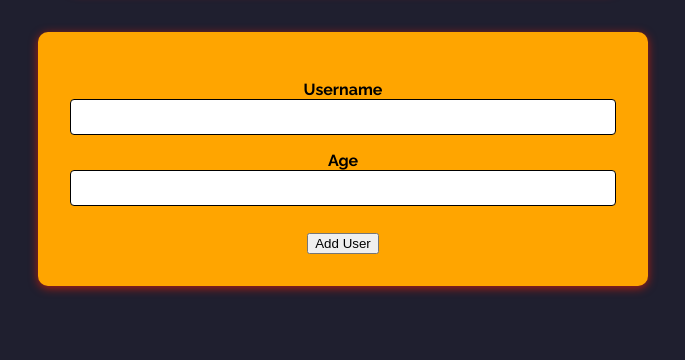
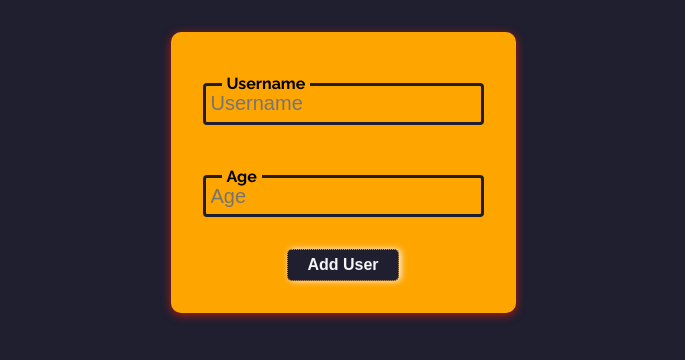
Before and after one commit to sherylbee/oh-crud, a React (Create React App) app: page / in a window 1280 px wide. Shown: the top 360 px of the page, without its empty margins (297-982 px from the left). Built offline with nearby package versions, Linux system fonts and the light colour scheme.

Commit message:
make it prettier

```diff
--- a/src/Components/App.js
+++ b/src/Components/App.js
@@ -37,8 +37,10 @@ function Modal({type, open, close, term}){
         <h1>You're about to toast this user!!!</h1>
         <br />
         <h3>...you cool with that?</h3>
-        <button className='yup' onClick={()=>dismissModal('y')}>Yup</button>
-        <button className='nope' onClick={()=>dismissModal('n')}>Nope</button>
+        <div className="button-wrapper">
+          <button className='yup' onClick={()=>dismissModal('y')}>Yup</button>
+          <button className='nope' onClick={()=>dismissModal('n')}>Nope</button>
+        </div>
       </div>
     </Card>
 
--- a/src/Components/UI/Card.css
+++ b/src/Components/UI/Card.css
@@ -27,6 +27,7 @@
     animation: slideDown 1s cubic-bezier(0.68,-0.55,0.51,1.33);
     /* animation: slideDown 1s cubic-bezier(0.15,-0.85,0.51,1.43); */
     animation-fill-mode: forwards;
+    z-index: 10;
 }
 
 @keyframes slideDown {
--- a/src/Components/Users/AddUser.css
+++ b/src/Components/Users/AddUser.css
@@ -1,15 +1,88 @@
+.input{
+    margin-bottom: 2em;
+}
+
 input {
+    background: orange;
     border-radius: 4px;
-    border: 1px solid;
+    border: 3px solid #1F1F2F;
     height: 2rem;
     width: -webkit-fill-available;
 }
 
-input#age{
+/* input#age {
     margin-bottom: 2em;
-}
+} */
 
 label {
     display: inline-block;
     margin-top: 1em;
 }
+.input.age::before{
+    content: 'Age';
+}
+.input.username::before{
+    content: 'Username';
+}
+
+.input::before {
+    position: relative;
+    height: 8.5px;
+    background-color: orange;
+    display: inherit;
+    width: -moz-fit-content;
+    width: fit-content;
+    top: 5px;
+    left: 19px;
+    padding: 5px;
+}
+input:focus, :focus-visible{
+    outline-width: 4px;
+    outline-offset: -3px;
+    outline-color: rgba(255, 255, 0, 0.316);
+    outline-style: solid;
+    border: none;
+    padding: 4px 7px;
+    width: -moz-fit-content;
+    width: fit-content;
+}
+
+.input:focus-within::before{
+    transform: translateY(-20px);
+    /* color: rgba(0, 0, 0, 0); */
+    color: rgba(255, 255, 0, 0.316);
+    /* background-color: rgba(0, 0, 0, 0); */
+    transition: all .5s;
+
+}
+/* Change the white to any color */
+input:-webkit-autofill,
+input:-webkit-autofill:hover,
+input:-webkit-autofill:focus,
+input:-webkit-autofill:active{
+    -webkit-box-shadow: 0 0 0 30px orange inset !important;
+}
+
+input
+{
+    font-size:20px;
+    padding: 2px 5px;
+}
+
+button{
+    width: 7rem;
+    height: 2rem;
+    font-size: 1em;
+    background-color: #1F1F2F;
+    border: .1px dotted #d5a357;
+    border-radius: 5px;
+    box-shadow: 2px 0px 6px 0px whitesmoke;
+    color: whitesmoke;
+    font-weight: bold;
+    cursor: pointer;
+}
+
+button:active{
+    opacity: .8;
+    transform: scale(95%);
+}
--- a/src/Components/Users/AddUser.js
+++ b/src/Components/Users/AddUser.js
@@ -19,11 +19,17 @@ const AddUser = ({users, onAddUser})=>{
     return(
         <form onSubmit={addUserHandler}>
 
-            <label htmlFor="username">Username</label>
-            <input value={user?.username} type="text" id="username" onChange={(e)=>{return updateUser(e.target)}}/>
+            {/* <label htmlFor="username">Username</label> */}
+            <div className="input username">
+                <input placeholder="Username" value={user?.username} type="text" id="username" onChange={(e)=>{return updateUser(e.target)}}/>
+            </div>
 
-            <label htmlFor="age">Age</label>
-            <input value={user?.age} type="number" id="age" onChange={(e)=>{return updateUser(e.target)}}/>
+
+            {/* <label htmlFor="age">Age</label> */}
+            <div className="input age">
+                <input placeholder="Age" value={user?.age} type="number" id="age" onChange={(e)=>{return updateUser(e.target)}}/>
+            </div>
+
 
             <button type="submit">Add User</button>
         </form>
--- a/src/index.css
+++ b/src/index.css
@@ -10,6 +10,13 @@ body {
   font-family: 'Raleway', sans-serif;;
 }
 
+.button-wrapper {
+  display: flex;
+  justify-content: space-evenly;
+  width: 60%;
+  margin: auto;
+}
+
 code {
   font-family: source-code-pro, Menlo, Monaco, Consolas, 'Courier New',
     monospace;
```
